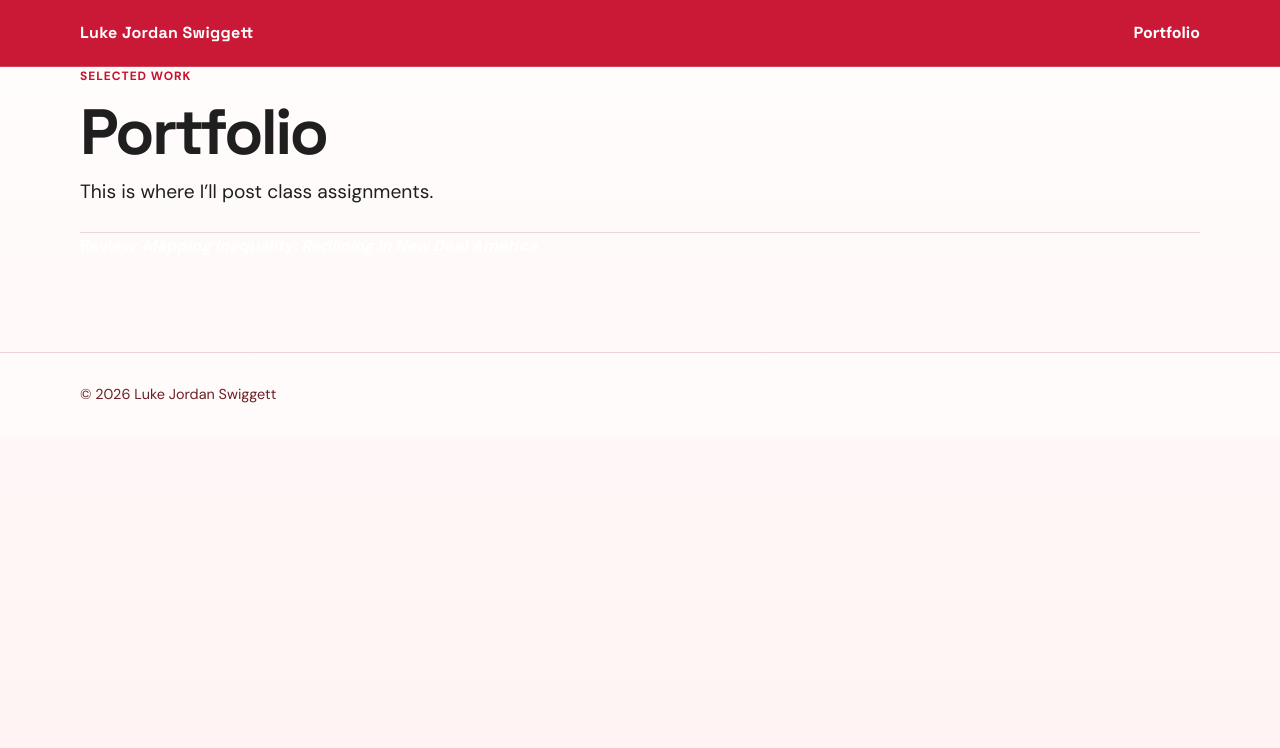
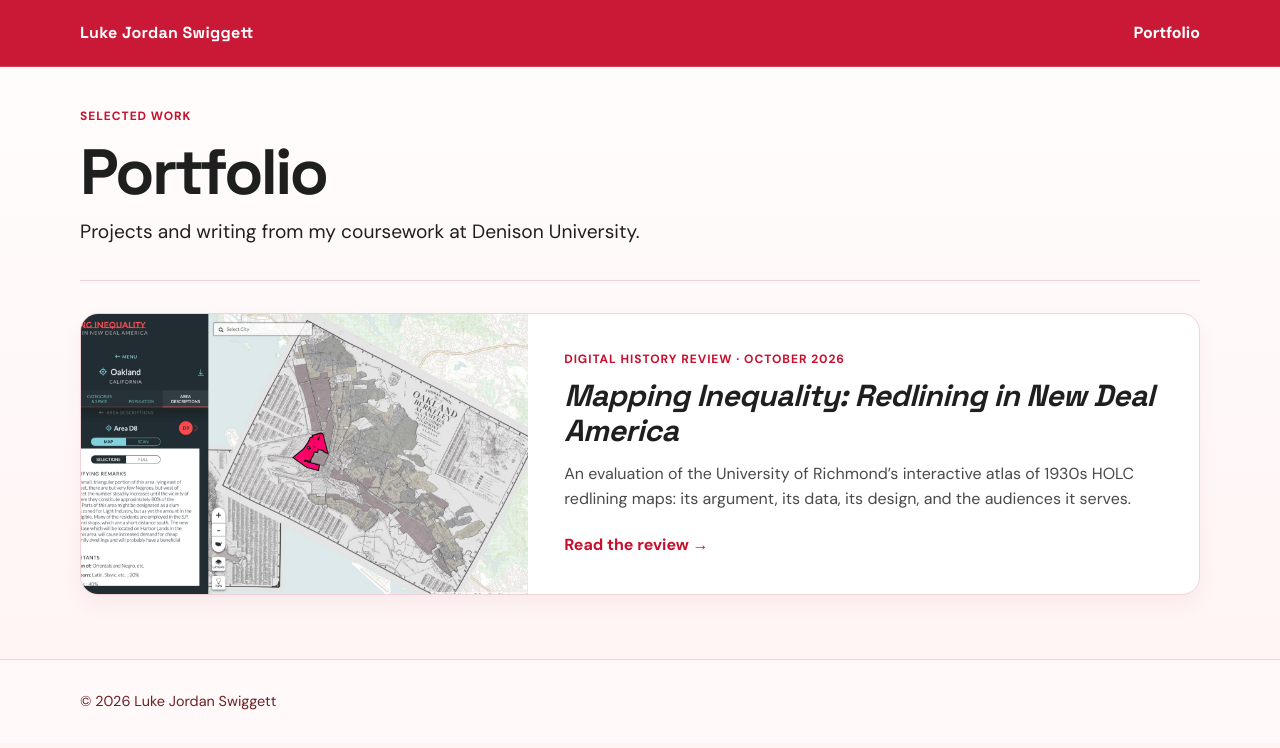
Before and after one commit to lswiggett/lswiggett.github.io, a plain HTML site: page portfolio.html in a window 1280 px wide. Drawn offline with Linux system fonts and the light colour scheme.

Commit message:
Edited Porfolio Page

```diff
--- a/portfolio.html
+++ b/portfolio.html
@@ -20,9 +20,21 @@
 		<section aria-labelledby="portfolio-heading">
 			<p class="eyebrow">Selected work</p>
 			<h1 id="portfolio-heading">Portfolio</h1>
-			<p class="lead">This is where I’ll post class assignments.</p>
+			<p class="lead">Projects and writing from my coursework at Denison University.</p>
 			<ul class="portfolio-list" aria-label="Class assignments">
-				<li><a class="text-link" href="reviews/mapping-inequality/index.html">Review: <em>Mapping Inequality: Redlining in New Deal America</em></a></li>
+				<li>
+					<a class="project-card" href="reviews/mapping-inequality/index.html">
+						<div class="project-thumb">
+							<img src="reviews/mapping-inequality/images/figure2b.jpg" alt="" loading="lazy">
+						</div>
+						<div class="project-body">
+							<p class="project-meta">Digital History Review · October 2026</p>
+							<h2 class="project-title"><em>Mapping Inequality: Redlining in New Deal America</em></h2>
+							<p class="project-summary">An evaluation of the University of Richmond’s interactive atlas of 1930s HOLC redlining maps: its argument, its data, its design, and the audiences it serves.</p>
+							<span class="project-cta">Read the review <span aria-hidden="true">→</span></span>
+						</div>
+					</a>
+				</li>
 			</ul>
 		</section>
 	</main>
--- a/style.css
+++ b/style.css
@@ -341,16 +341,118 @@ h2 {
 	padding: 0;
 }
 
+.page-content > section {
+	padding-top: 2.5rem;
+}
+
 .page-content h1 {
 	font-size: clamp(2.5rem, 5vw, 4rem);
 }
 
 .portfolio-list {
-	min-height: 120px;
-	margin: 1.5rem 0 0;
-	padding: 0;
+	display: grid;
+	gap: 1.5rem;
+	margin: 2rem 0 4rem;
+	padding: 2rem 0 0;
 	border-top: 1px solid var(--line);
 	list-style: none;
+}
+
+.project-card {
+	display: grid;
+	grid-template-columns: minmax(0, 2fr) minmax(0, 3fr);
+	overflow: hidden;
+	border: 1px solid var(--line);
+	border-radius: 18px;
+	background: #fff;
+	color: var(--ink);
+	text-decoration: none;
+	box-shadow: 0 10px 22px rgba(143, 15, 31, 0.05);
+	transition: transform 0.25s ease, box-shadow 0.25s ease, border-color 0.25s ease;
+}
+
+.project-card:hover,
+.project-card:focus-visible {
+	transform: translateY(-3px);
+	border-color: rgba(200, 16, 46, 0.5);
+	box-shadow: 0 18px 32px rgba(143, 15, 31, 0.1);
+	outline: none;
+}
+
+.project-thumb {
+	min-height: 240px;
+	background: var(--paper-strong);
+}
+
+.project-thumb img {
+	display: block;
+	width: 100%;
+	height: 100%;
+	object-fit: cover;
+	object-position: 70% 45%;
+	transition: transform 0.4s ease;
+}
+
+.project-card:hover .project-thumb img {
+	transform: scale(1.03);
+}
+
+.project-body {
+	display: flex;
+	flex-direction: column;
+	justify-content: center;
+	padding: clamp(1.5rem, 3vw, 2.25rem);
+}
+
+.project-meta {
+	margin: 0 0 0.6rem;
+	color: var(--accent);
+	font-size: 0.75rem;
+	font-weight: 700;
+	letter-spacing: 0.08em;
+	text-transform: uppercase;
+}
+
+.project-title {
+	margin: 0 0 0.75rem;
+	color: var(--ink);
+	font-size: clamp(1.4rem, 2.6vw, 1.9rem);
+	letter-spacing: -0.02em;
+	line-height: 1.15;
+}
+
+.project-summary {
+	margin: 0 0 1.25rem;
+	color: #4a4a4a;
+}
+
+.project-cta {
+	color: var(--accent);
+	font-weight: 700;
+}
+
+.project-cta span {
+	display: inline-block;
+	transition: transform 0.2s ease;
+}
+
+.project-card:hover .project-cta {
+	color: var(--accent-dark);
+}
+
+.project-card:hover .project-cta span {
+	transform: translateX(4px);
+}
+
+@media (max-width: 700px) {
+	.project-card {
+		grid-template-columns: 1fr;
+	}
+
+	.project-thumb {
+		min-height: 0;
+		aspect-ratio: 16 / 9;
+	}
 }
 
 .site-footer {
```
